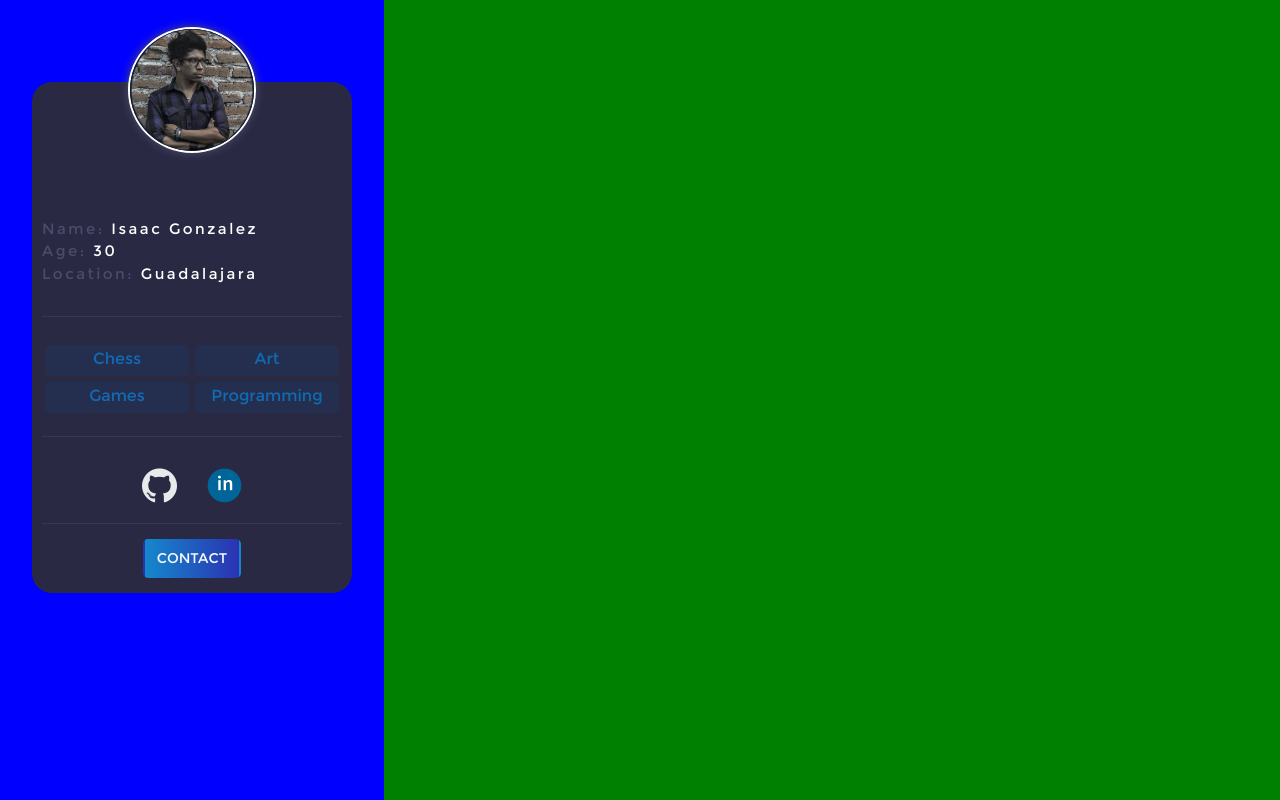
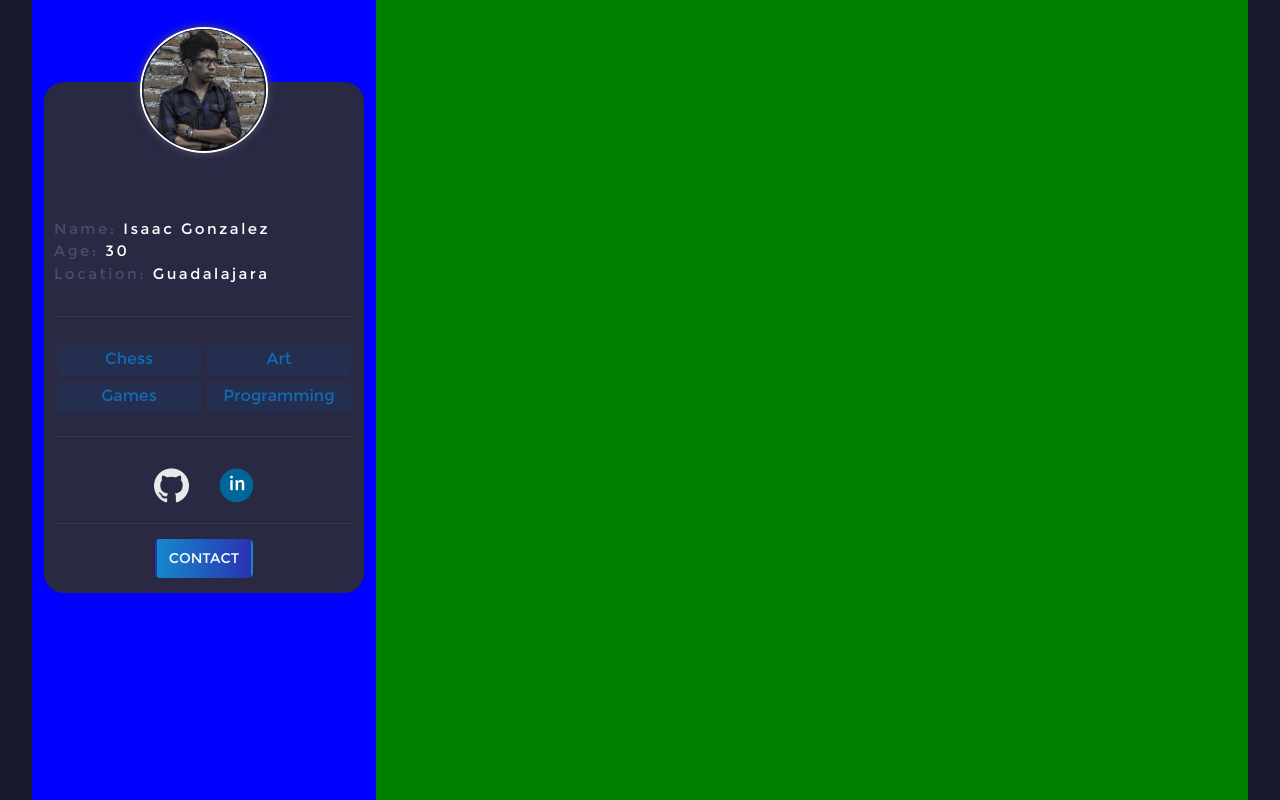
Before and after one commit to isaac-glitchcode/portfolio, a React (Create React App) app: page / in a window 1280 px wide. Built offline with nearby package versions, Linux system fonts and the light colour scheme; a web font is replaced by a local one.

Commit message:
padding to main

```diff
--- a/src/components/main/css/main.css
+++ b/src/components/main/css/main.css
@@ -3,11 +3,11 @@
   background: linear-gradient(to right, #191b2d,#181a2c);
   display:grid;
   grid-template-columns: repeat(8, 1fr);
+  padding: 0 2em 0 2em;
 
 }
 .container{
   /* background: red; */
-  padding: 0 2em 0 2em;
 }
 .profile{
   background: blue;
```
